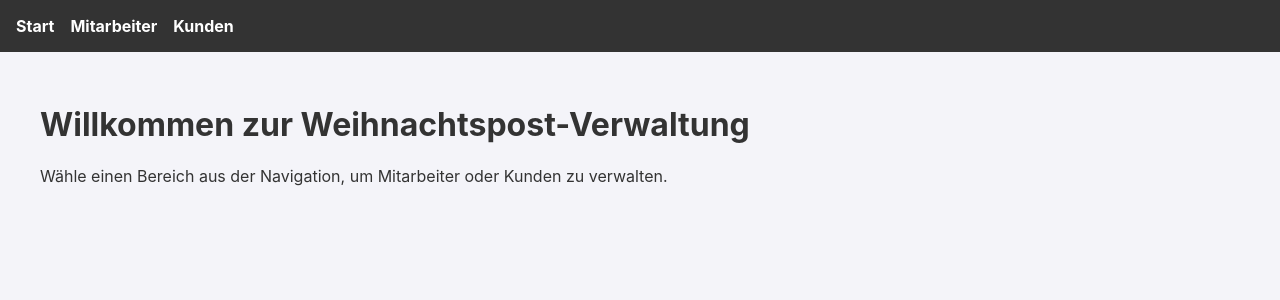
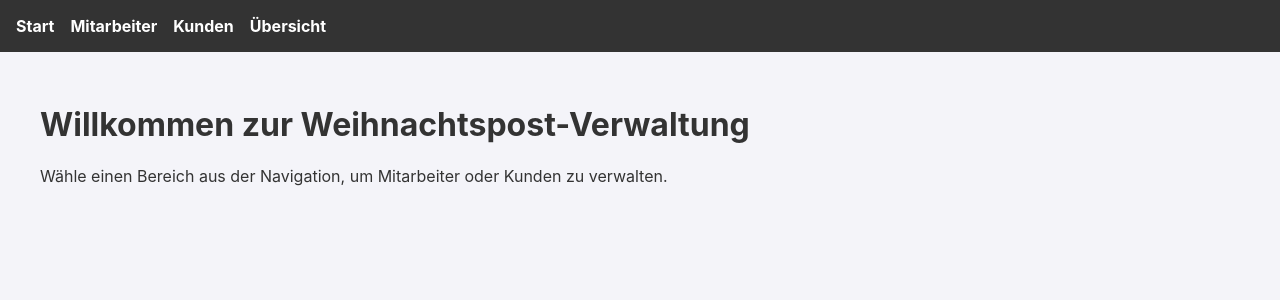
Before and after one commit to oliverschmidt99/weihnachtspost_rj, a Flask app: page / in a window 1280 px wide. Shown: the top 300 px of the page. Run offline with Flask 3, Linux system fonts and the light colour scheme.

```diff
--- a/templates/base.html
+++ b/templates/base.html
@@ -13,7 +13,9 @@
         <a href="{{ url_for('index') }}">Start</a>
         <a href="{{ url_for('mitarbeiter_liste') }}">Mitarbeiter</a>
         <a href="{{ url_for('kunden_liste') }}">Kunden</a>
+        <a href="{{ url_for('uebersicht') }}">Übersicht</a>
     </nav>
+
     <main>
         {% with messages = get_flashed_messages(with_categories=true) %}
         {% if messages %}
@@ -24,6 +26,7 @@
         </div>
         {% endif %}
         {% endwith %}
+
         {% block content %}{% endblock %}
     </main>
 </body>
```
